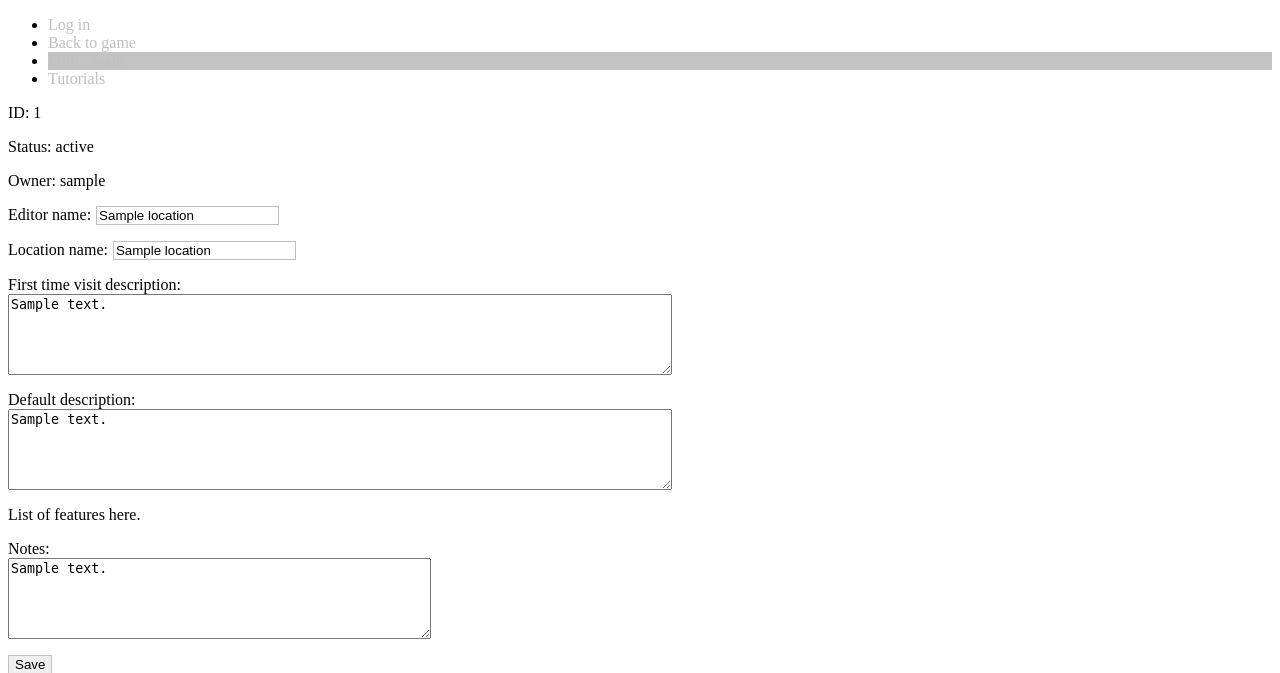
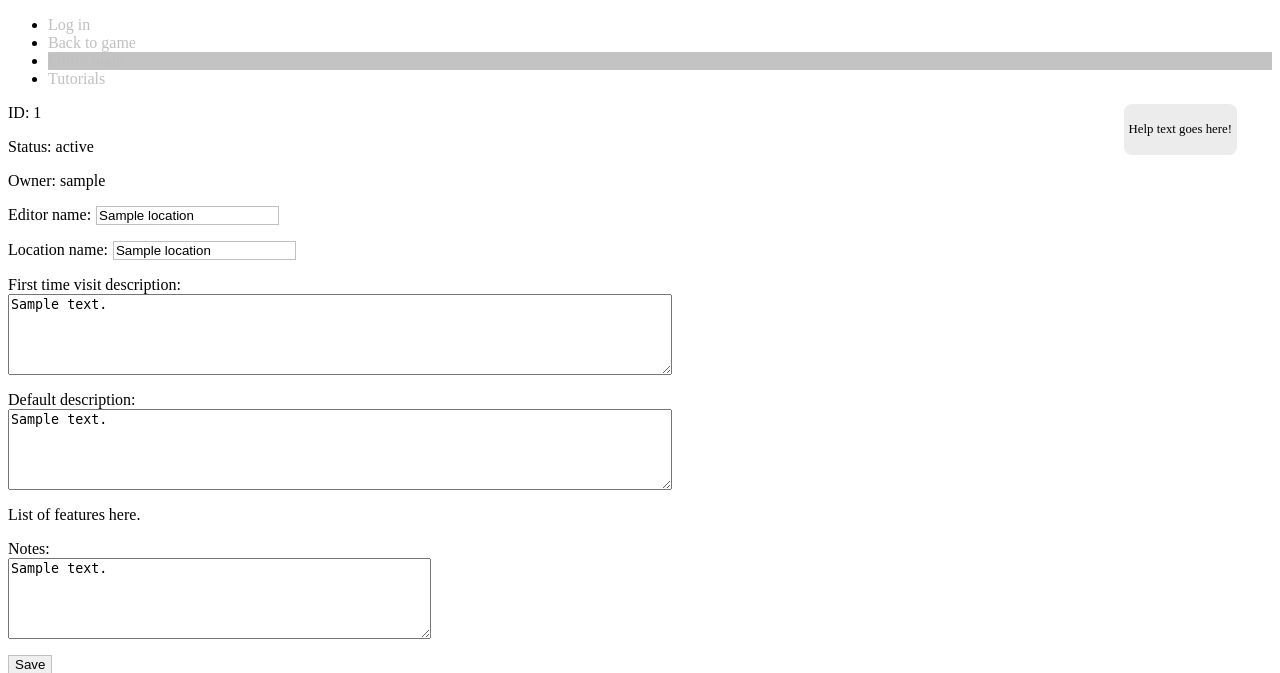
Before and after one commit to tknuutin/Proto, a Django app: template new/templates/location.html in a window 1280 px wide. Shown: the top 673 px of the page. Run offline with Django 3.2, Linux system fonts and the light colour scheme; the template is opened without the code that fills it: most values are stand-ins (such as "Sample title", 1, 10 or a date in 2020); some web fonts are replaced.

Commit message:
added helpbox to editor modules

```diff
--- a/new/common/editor_main.js
+++ b/new/common/editor_main.js
@@ -3,4 +3,10 @@
     $("#navigation li").each(function(){
         setHandHover($(this));
     });
+
+    $(".helpbox").hide();
+    $(".module").focus(function(){
+        $(".helpbox").show();
+        $(".helpbox").text($(this).next().html());
+    });
 });
--- a/new/common/editor_module.css
+++ b/new/common/editor_module.css
@@ -32,3 +32,12 @@
 textarea{
     display:block;
 }
+.helpbox{
+    float:right;
+    max-width:300px;
+    margin-right:35px;
+    background-color:rgb(236, 236, 236);
+    border-radius:8px;
+    padding:5px;
+    font-size:0.8em;
+}
--- a/new/templates/location.html
+++ b/new/templates/location.html
@@ -16,6 +16,7 @@
                 <p{% if message.tags %} class="message {{ message.tags }}"{% endif %}>{{ message }}</p>
             {% endfor %}
         {% endif %}
+        <div class="helpbox"><p>Help text goes here!</p></div>
         {% if location.id == 0 %}
             <p>Create a new game Location.</p>
         {% else %}
@@ -23,18 +24,19 @@
             <p>Status: {{ location.get_play_status }}</p>
             <p>Owner: {{ location.creator.username }}</p>
         {% endif %}
+
         <form action="{{ request.path }}" method="post">
             {% csrf_token %}
-            <p>Editor name:<input class="module line" type="text" name="editorname" value="{{ location.adminname }}" autocomplete="off"/></p>
-            <p>Location name:<input class="module line" type="text" name="name" value="{{ location.name }}" autocomplete="off"/></p>
-            <p>First time visit description:<textarea class="module line" type="text" name="ftdesc" rows="5" cols="80">{% if location.ftdesc %}{{ location.ftdesc }}{% endif %}</textarea></p>
-            <p>Default description:<textarea class="module text" type="text" name="desc" rows="5" cols="80">{{ location.desc }}</textarea></p>
+            <p>Editor name:<input class="module line" type="text" name="editorname" value="{{ location.adminname }}" autocomplete="off"/><span class="element_helptext"style="display: none">Editor name: Only visible in the editor. It should be a name that helps you distinguish it from other modules. Basically it don't matter too much so dont sweat it.</span></p>
+            <p>Location name:<input class="module line" type="text" name="name" value="{{ location.name }}" autocomplete="off"/><span class="element_helptext" style="display: none">Location name: A short unique name for the location. It will be visible to the player. Something like "Bob's bathroom" or whatever.</span></p>
+            <p>First time visit description:<textarea class="module line" type="text" name="ftdesc" rows="5" cols="80">{% if location.ftdesc %}{{ location.ftdesc }}{% endif %}</textarea><span class="element_helptext" style="display: none">First time description: The description shown to the player the first time he enters the location. Optional, if we dont have this we'll just use the default description.</span></p>
+            <p>Default description:<textarea class="module text" type="text" name="desc" rows="5" cols="80">{{ location.desc }}</textarea><span class="element_helptext" style="display: none">Default description: Description when entering the location.</span></p>
             {% if location.id != 0 %}
                 <p>List of features here.</p>
             {% else %}
                 <p>Save the Location to add features.</p>
             {% endif %}
-            <p>Notes:<textarea class="module text" type="text" name="notes" rows="5" cols="50">{% if location.name %}{{ location.desc }}{% endif %}</textarea></p>
+            <p>Notes:<textarea class="module text" type="text" name="notes" rows="5" cols="50">{% if location.name %}{{ location.desc }}{% endif %}</textarea><span class="element_helptext" style="display: none">Notes: Any notes you wish to write down for whatever reason. Not visible to the player.</span></p>
             <p>
                 <input class="save" type="submit" name="save" value="Save"/>
                 {% if location.id != 0 %}
```
